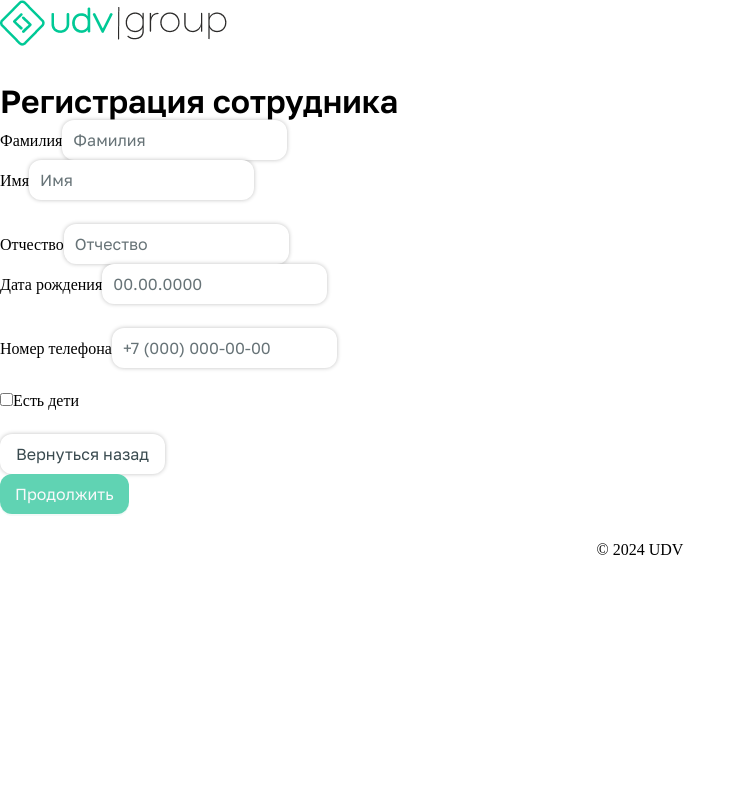
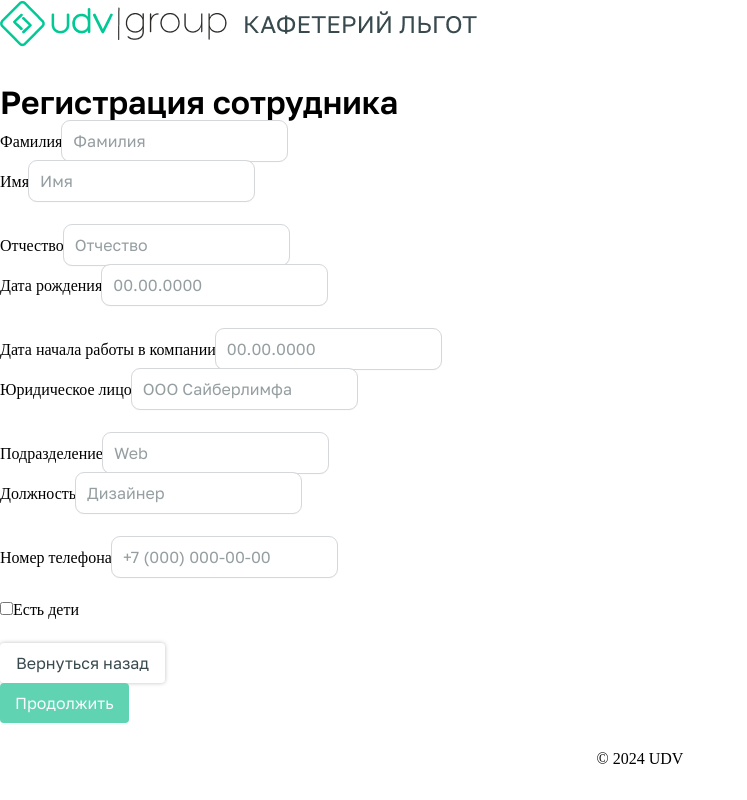
Before and after one commit to hirenkiakuu/udv-benefits-frontend, a React app in the folder udv-benefits-frontend/: page /register/details in a window 1280 px wide. Shown: the whole page, without its empty margins (0-747 px from the left). Built offline with nearby package versions, Linux system fonts and the light colour scheme.

Commit message:
feat: added zod and react-hook-form validation, added form schemas

```diff
--- a/udv-benefits-frontend/package.json
+++ b/udv-benefits-frontend/package.json
@@ -55,11 +55,14 @@
     "webpack-dev-server": "^5.1.0"
   },
   "dependencies": {
+    "@hookform/resolvers": "^3.9.1",
     "@reduxjs/toolkit": "^2.3.0",
     "axios": "^1.7.7",
     "react": "^18.3.1",
     "react-dom": "^18.3.1",
+    "react-hook-form": "^7.53.2",
     "react-redux": "^9.1.2",
-    "react-router-dom": "^6.27.0"
+    "react-router-dom": "^6.27.0",
+    "zod": "^3.23.8"
   }
 }
--- /dev/null
+++ b/udv-benefits-frontend/src/features/EmailForm/model/email-schema.ts
@@ -0,0 +1,7 @@
+import { z } from "zod";
+
+export const emailSchema = z.object({
+  email: z.string().email("Введите корректную почту"),
+});
+
+export type EmailFormData = z.infer<typeof emailSchema>;
--- a/udv-benefits-frontend/src/features/EmailForm/ui/EmailForm.module.scss
+++ b/udv-benefits-frontend/src/features/EmailForm/ui/EmailForm.module.scss
@@ -14,3 +14,7 @@
 .form-button {
   width: 100%;
 }
+
+.error-message {
+  color: var(--color-danger);
+}
--- a/udv-benefits-frontend/src/features/EmailForm/ui/EmailForm.tsx
+++ b/udv-benefits-frontend/src/features/EmailForm/ui/EmailForm.tsx
@@ -3,11 +3,15 @@ import cls from "./EmailForm.module.scss";
 import { classNames } from "shared/lib/classNames/classNames";
 import Input from "shared/ui/Input/Input";
 import { useNavigate } from "react-router-dom";
-import { ChangeEvent, FormEvent, useState } from "react";
-import { useDispatch } from "react-redux";
-import { AppDispatch } from "app/providers/store/store";
+import { useDispatch, useSelector } from "react-redux";
+import { AppDispatch, RootState } from "app/providers/store/store";
 import { registrationActions } from "app/providers/store/registration.slice";
 import axios from "axios";
+import { zodResolver } from "@hookform/resolvers/zod";
+import { useForm, SubmitHandler } from "react-hook-form";
+import { emailSchema } from "../model/email-schema";
+import { EmailFormData } from "../model/email-schema";
+import { useEffect } from "react";
 
 interface EmailFormProps {
   className?: string;
@@ -16,27 +20,38 @@ interface EmailFormProps {
 }
 
 const EmailForm = ({ className, submitAction, buttonText }: EmailFormProps) => {
-  const [email, setEmail] = useState("");
   const navigate = useNavigate();
   const dispatch = useDispatch<AppDispatch>();
+  const email = useSelector((s: RootState) => s.registration.email);
 
-  const handleInputChange = (e: ChangeEvent<HTMLInputElement>) => {
-    const { value } = e.target;
-    setEmail(value);
-  };
+  const {
+    register,
+    handleSubmit,
+    clearErrors,
+    setValue,
+    formState: { errors },
+  } = useForm<EmailFormData>({
+    resolver: zodResolver(emailSchema),
+    defaultValues: {
+      email,
+    },
+  });
 
-  const handleSubmit = async (e: FormEvent<HTMLFormElement>) => {
-    e.preventDefault();
+  useEffect(() => {
+    setValue("email", email);
+  }, [email, setValue]);
 
+  const onSubmit: SubmitHandler<EmailFormData> = async (data) => {
     if (submitAction === "store") {
-      dispatch(registrationActions.setEmail(email));
+      dispatch(registrationActions.setEmail(data.email));
       navigate("/register/details");
     } else if (submitAction === "request") {
       try {
-        const res = await axios.post(`/api/auth/send-email?email=${email}`);
+        const res = await axios.post(
+          `/api/auth/send-email?email=${data.email}`
+        );
 
         if (res) {
-          // alert("Login совершен");
           navigate("/login/success");
         }
       } catch (err) {
@@ -48,15 +63,21 @@ const EmailForm = ({ className, submitAction, buttonText }: EmailFormProps) => {
   return (
     <form
       className={classNames(cls.emailForm, {}, [className])}
-      onSubmit={handleSubmit}
+      onSubmit={handleSubmit(onSubmit)}
     >
       <div className={cls.formInput}>
         <label htmlFor="">Электронная почта</label>
         <Input
           name="email"
           placeholder="hello@udv.io"
-          onChange={handleInputChange}
+          {...register("email", {
+            onChange: () => clearErrors("email"),
+          })}
+          danger={!!errors.email}
         />
+        {errors.email && (
+          <p className={cls.errorMessage}>{errors.email.message}</p>
+        )}
       </div>
       <Button
         className={cls.formButton}
--- /dev/null
+++ b/udv-benefits-frontend/src/features/EmployeeDetailsForm/model/employee-details-schema.ts
@@ -0,0 +1,22 @@
+import { z } from "zod";
+
+const dateRegex = /^(0[1-9]|[12][0-9]|3[01])\.(0[1-9]|1[0-2])\.\d{4}$/;
+
+export const employeeDetailsSchema = z.object({
+  firstName: z.string().min(1, "Имя не может быть пустым"),
+  middleName: z.string().transform((val) => (val.trim() === "" ? null : val)),
+  lastName: z.string().min(1, "Фамилия не может быть пустой"),
+  birthDate: z
+    .string()
+    .regex(dateRegex, "Дата должна быть в формате dd.mm.yyyy"),
+  workStartDate: z
+    .string()
+    .transform((val) => (val.trim() === "" ? null : val)),
+  legalEntity: z.string().transform((val) => (val.trim() === "" ? null : val)),
+  department: z.string().transform((val) => (val.trim() === "" ? null : val)),
+  position: z.string().transform((val) => (val.trim() === "" ? null : val)),
+  phone: z.string().min(1, "Номер телефона не может быть пустым"),
+  hasChildren: z.boolean(),
+});
+
+export type EmployeeFormData = z.infer<typeof employeeDetailsSchema>;
--- a/udv-benefits-frontend/src/features/EmployeeDetailsForm/ui/EmployeeDetailsForm.tsx
+++ b/udv-benefits-frontend/src/features/EmployeeDetailsForm/ui/EmployeeDetailsForm.tsx
@@ -5,14 +5,14 @@ import { Button } from "shared/ui";
 import Input from "shared/ui/Input/Input";
 import { useSelector } from "react-redux";
 import { RootState } from "app/providers/store/store";
-import { ChangeEvent, FormEvent, useState } from "react";
+// import { ChangeEvent, FormEvent, useState } from "react";
 import api from "shared/api/api";
-
-const formatDate = (date: string) => {
-  const [day, month, year] = date.split(".");
-
-  return `${year}-${month}-${day}`;
-};
+import { SubmitHandler, useForm } from "react-hook-form";
+import {
+  employeeDetailsSchema,
+  EmployeeFormData,
+} from "../model/employee-details-schema";
+import { zodResolver } from "@hookform/resolvers/zod";
 
 interface EmployeeDetailsFormProps {
   className?: string;
@@ -20,49 +20,34 @@ interface EmployeeDetailsFormProps {
 
 const EmployeeDetailsForm = ({ className }: EmployeeDetailsFormProps) => {
   const email = useSelector((s: RootState) => s.registration.email);
-  const [formData, setFormData] = useState({
-    email: email,
-    firstName: "",
-    middleName: "",
-    lastName: "",
-    birthDate: "",
-    phone: "",
-    hasChildren: false,
+
+  const {
+    register,
+    handleSubmit,
+    clearErrors,
+    formState: { errors },
+  } = useForm<EmployeeFormData>({
+    resolver: zodResolver(employeeDetailsSchema),
+    defaultValues: {
+      firstName: "",
+      middleName: "",
+      lastName: "",
+    },
   });
 
   const navigate = useNavigate();
 
-  const handleInputChange = (e: ChangeEvent<HTMLInputElement>) => {
-    const { name, value } = e.target;
-    setFormData({
-      ...formData,
-      [name]: value,
-    });
-  };
-
-  const handleSelectChange = (e: ChangeEvent<HTMLInputElement>) => {
-    const { name, checked } = e.target;
-
-    setFormData({
-      ...formData,
-      [name]: checked,
-    });
-  };
-
-  const handleSubmit = async (e: FormEvent<HTMLFormElement>) => {
-    e.preventDefault();
-
-    // console.log(formatDate(formData.birth_date));
+  const onSubmit: SubmitHandler<EmployeeFormData> = async (data) => {
+    console.log(data);
 
     try {
       const res = await api.post("/api/users", {
-        ...formData,
-        birthDate: formatDate(formData.birthDate),
+        email,
+        ...data,
       });
 
       if (res) {
         console.log(res);
-        // alert("success");
 
         navigate("/register/success");
       }
@@ -74,7 +59,7 @@ const EmployeeDetailsForm = ({ className }: EmployeeDetailsFormProps) => {
   return (
     <form
       className={classNames(cls.employeeDetailsForm, {}, [className])}
-      onSubmit={handleSubmit}
+      onSubmit={handleSubmit(onSubmit)}
     >
       <div className={cls.formInputRow}>
         <div className={cls.formInput}>
@@ -82,8 +67,12 @@ const EmployeeDetailsForm = ({ className }: EmployeeDetailsFormProps) => {
           <Input
             name="lastName"
             placeholder="Фамилия"
-            onChange={handleInputChange}
+            {...register("lastName")}
+            danger={!!errors.lastName}
           />
+          {errors.lastName && (
+            <p className="error-message">{errors.lastName.message}</p>
+          )}
         </div>
 
         <div className={cls.formInput}>
@@ -91,8 +80,12 @@ const EmployeeDetailsForm = ({ className }: EmployeeDetailsFormProps) => {
           <Input
             name="firstName"
             placeholder="Имя"
-            onChange={handleInputChange}
+            {...register("firstName")}
+            danger={!!errors.firstName}
           />
+          {errors.firstName && (
+            <p className="error-message">{errors.firstName.message}</p>
+          )}
         </div>
       </div>
 
@@ -102,7 +95,7 @@ const EmployeeDetailsForm = ({ className }: EmployeeDetailsFormProps) => {
           <Input
             name="middleName"
             placeholder="Отчество"
-            onChange={handleInputChange}
+            {...register("middleName")}
           />
         </div>
 
@@ -111,7 +104,51 @@ const EmployeeDetailsForm = ({ className }: EmployeeDetailsFormProps) => {
           <Input
             name="birthDate"
             placeholder="00.00.0000"
-            onChange={handleInputChange}
+            {...register("birthDate")}
+            danger={!!errors.birthDate}
+          />
+          {errors.birthDate && (
+            <p className="error-message">{errors.birthDate.message}</p>
+          )}
+        </div>
+      </div>
+
+      <div className={cls.formInputRow}>
+        <div className={cls.formInput}>
+          <label htmlFor="">Дата начала работы в компании</label>
+          <Input
+            name="workStartDate"
+            placeholder="00.00.0000"
+            {...register("workStartDate")}
+          />
+        </div>
+
+        <div className={cls.formInput}>
+          <label htmlFor="">Юридическое лицо</label>
+          <Input
+            name="ЮрЛицо"
+            placeholder="ООО Сайберлимфа"
+            {...register("legalEntity")}
+          />
+        </div>
+      </div>
+
+      <div className={cls.formInputRow}>
+        <div className={cls.formInput}>
+          <label htmlFor="">Подразделение</label>
+          <Input
+            name="department"
+            placeholder="Web"
+            {...register("department")}
+          />
+        </div>
+
+        <div className={cls.formInput}>
+          <label htmlFor="">Должность</label>
+          <Input
+            name="position"
+            placeholder="Дизайнер"
+            {...register("position")}
           />
         </div>
       </div>
@@ -121,15 +158,19 @@ const EmployeeDetailsForm = ({ className }: EmployeeDetailsFormProps) => {
         <Input
           name="phone"
           placeholder="+7 (000) 000-00-00"
-          onChange={handleInputChange}
+          {...register("phone")}
+          danger={!!errors.phone}
         />
+        {errors.phone && (
+          <p className="error-message">{errors.phone.message}</p>
+        )}
       </div>
 
       <label>
         <input
           name="hasChildren"
           type="checkbox"
-          onChange={handleSelectChange}
+          {...register("hasChildren")}
         />
         Есть дети
       </label>
--- a/udv-benefits-frontend/src/pages/RegistrationPage/ui/RegistrationPage.module.scss
+++ b/udv-benefits-frontend/src/pages/RegistrationPage/ui/RegistrationPage.module.scss
@@ -6,6 +6,7 @@
   color: var(--color-graphite-1);
   // width: 100%;
   height: 100vh;
+  background-color: var(--color-white);
 }
 
 .logo {
--- a/udv-benefits-frontend/src/pages/RegistrationPage/ui/RegistrationPage.tsx
+++ b/udv-benefits-frontend/src/pages/RegistrationPage/ui/RegistrationPage.tsx
@@ -1,6 +1,6 @@
 import cls from "./RegistrationPage.module.scss";
 import { classNames } from "shared/lib/classNames/classNames";
-import Logo from "shared/assets/images/Logo.png";
+import LogoWithCompanyName from "shared/assets/images/LogoWithCompanyName.png";
 import { Outlet } from "react-router-dom";
 
 interface RegistrationPageProps {
@@ -10,7 +10,7 @@ interface RegistrationPageProps {
 const RegistrationPage = ({ className }: RegistrationPageProps) => {
   return (
     <div className={classNames(cls.registrationPage, {}, [className])}>
-      <img src={Logo} alt="Логотип" className={cls.logo} />
+      <img src={LogoWithCompanyName} alt="Логотип" className={cls.logo} />
       <section className={cls.sectionContainer}>
         <Outlet />
       </section>
--- a/udv-benefits-frontend/src/shared/ui/Button/Button.module.scss
+++ b/udv-benefits-frontend/src/shared/ui/Button/Button.module.scss
@@ -7,7 +7,7 @@
   align-items: center;
 
   // display: inline-block;
-  border-radius: 12px;
+  border-radius: 4px;
 
   &.large {
     padding: 10px 15px;
--- a/udv-benefits-frontend/src/shared/ui/Input/Input.module.scss
+++ b/udv-benefits-frontend/src/shared/ui/Input/Input.module.scss
@@ -4,32 +4,42 @@
   font-weight: 400;
 
   border: none;
-  outline: none;
+  outline: 1px solid #d5d7da;
 
-  border-radius: 12px;
+  border-radius: 8px;
   padding: 10px 11px;
 
-  box-shadow: 0 0 4px 0 rgba(0, 0, 0, 0.25);
+  box-shadow: 0 1px 2px 0 rgba(10, 13, 18, 0.05);
   background: var(--color-neutral-white);
 
-  &:hover:not(:disabled) {
-    outline: 1px solid var(--color-mint-3);
-    box-shadow: 0 0 3px 0 var(--color-mint-shadow);
+  &:hover:not(:disabled):not(:focus) {
+    outline: 1px solid var(--color-mint-4);
+  }
+
+  &:focus {
+    outline: 1px solid var(--color-mint-2);
     &::placeholder {
-      color: var(--color-graphite-3);
+      color: var(--color-graphite-2);
     }
   }
 
-  &:focus {
-    box-shadow: 0 0 4px 0 var(--color-mint-2);
-  }
-
   &:disabled {
-    box-shadow: 0 0 4px 0 rgba(0, 0, 0, 0.25);
+    box-shadow: 0 1px 2px 0 rgba(10, 13, 18, 0.05);
     background: var(--color-graphite-4);
   }
 
   &::placeholder {
-    color: var(--color-graphite-2);
+    color: var(--color-graphite-3);
+  }
+
+  &.danger {
+    outline: 1px solid #f5f5f5;
+    box-shadow:
+      0 4px 6px -2px rgba(255, 77, 79, 0.17),
+      0 -1px 16px 2px rgba(255, 77, 79, 0.2);
+
+    &::placeholder {
+      color: var(--color-danger);
+    }
   }
 }
--- a/udv-benefits-frontend/src/shared/ui/Input/Input.tsx
+++ b/udv-benefits-frontend/src/shared/ui/Input/Input.tsx
@@ -1,15 +1,24 @@
-import { InputHTMLAttributes } from "react";
+import { forwardRef, InputHTMLAttributes } from "react";
 import cls from "./Input.module.scss";
 import { classNames } from "shared/lib/classNames/classNames";
 
 interface InputProps extends InputHTMLAttributes<HTMLInputElement> {
   className?: string;
+  danger?: boolean;
 }
 
-const Input = ({ className, ...props }: InputProps) => {
-  return (
-    <input className={classNames(cls.input, {}, [className])} {...props} />
-  );
-};
+const Input = forwardRef<HTMLInputElement, InputProps>(
+  ({ className, danger, ...props }: InputProps, ref) => {
+    return (
+      <input
+        ref={ref}
+        className={classNames(cls.input, { [cls.danger]: danger }, [className])}
+        {...props}
+      />
+    );
+  }
+);
+
+Input.displayName = "Input";
 
 export default Input;
```
Also changed, not shown: udv-benefits-frontend/src/features/EmployeeDetailsForm/ui/EmployeeDetailsForm.module.scss (+7 -0 lines), udv-benefits-frontend/src/shared/assets/images/LogoWithCompanyName.png (added), 1 other file (tests, documents, lock files or other folders).
